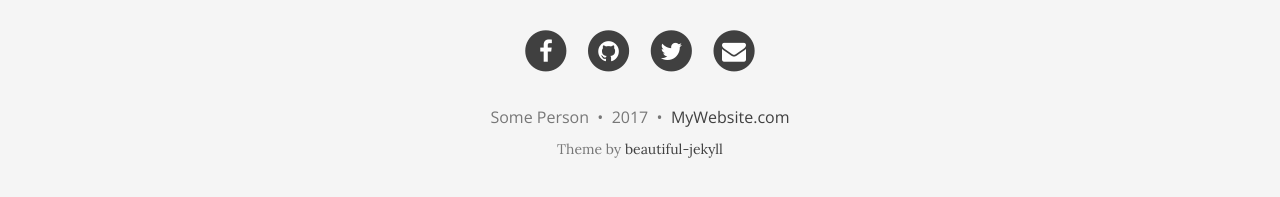
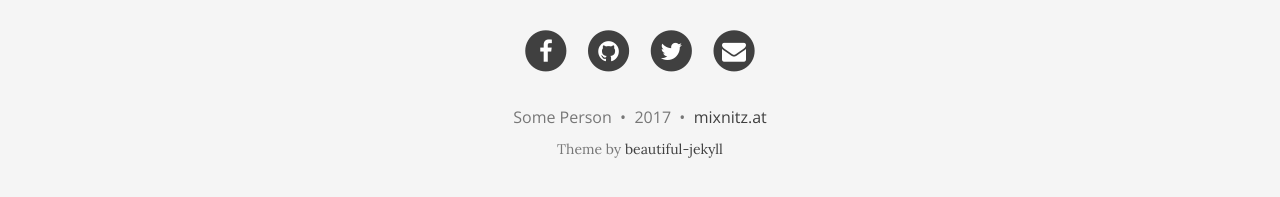
Before and after one commit to mixnitz/mixnitz.github.io, a Jekyll site: the page built from index.html, in a window 1280 px wide and 900 px high, scrolled down 1071 px. Shown: the part 690-887 px from the top of the window. Built offline with Jekyll 4.4.1, drawn with Linux system fonts in a browser that asks for light colours; nearby versions of some CDN libraries; the list of posts is cut into pages by our own code.

```diff
--- a/_config.yml
+++ b/_config.yml
@@ -27,7 +27,7 @@ navbar-links:
   Über uns:
     - Sportverein: "sportverein"
     - Kulturstadl: "kulturstadl"
-    - Feuerwehr: "/_pages/feuerwehr"
+    - Feuerwehr: "_pages/feuerwehr"
     - Kirche: "kirche"
   Resources:
     - Beautiful Jekyll: "http://deanattali.com/beautiful-jekyll/"
@@ -91,7 +91,7 @@ share-links-active:
 
 # How to display the link to the website in the footer
 # Remove this if you don't want a link in the footer
-url-pretty: "MyWebsite.com"  # eg. "deanattali.com/beautiful-jekyll"
+url-pretty: "mixnitz.at"  # eg. "deanattali.com/beautiful-jekyll"
 
 # --- Misc --- #
 # Fill in your Disqus shortname (NOT the userid) if you want to support Disqus comments
```
